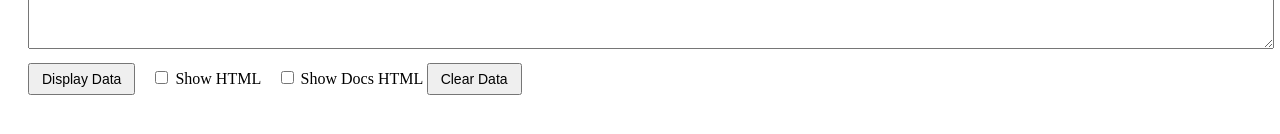
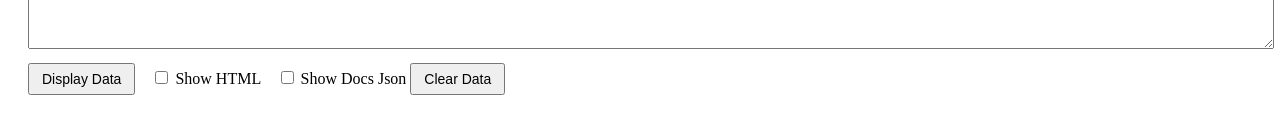
Before and after one commit to MasaniprakashM/ReportValidation, a plain HTML site: page index.html in a window 1280 px wide. Shown: the part 280-414 px from the top of the page. Drawn offline with Linux system fonts and the light colour scheme.

Commit message:
Update index.html

```diff
--- a/index.html
+++ b/index.html
@@ -122,7 +122,7 @@
 
   <label style="margin-left:12px;">
     <input type="checkbox" id="showDocsHtml">
-    Show Docs HTML
+    Show Docs Json
   </label>
 
   <button onclick="clearStorage()">Clear Data</button>
```
